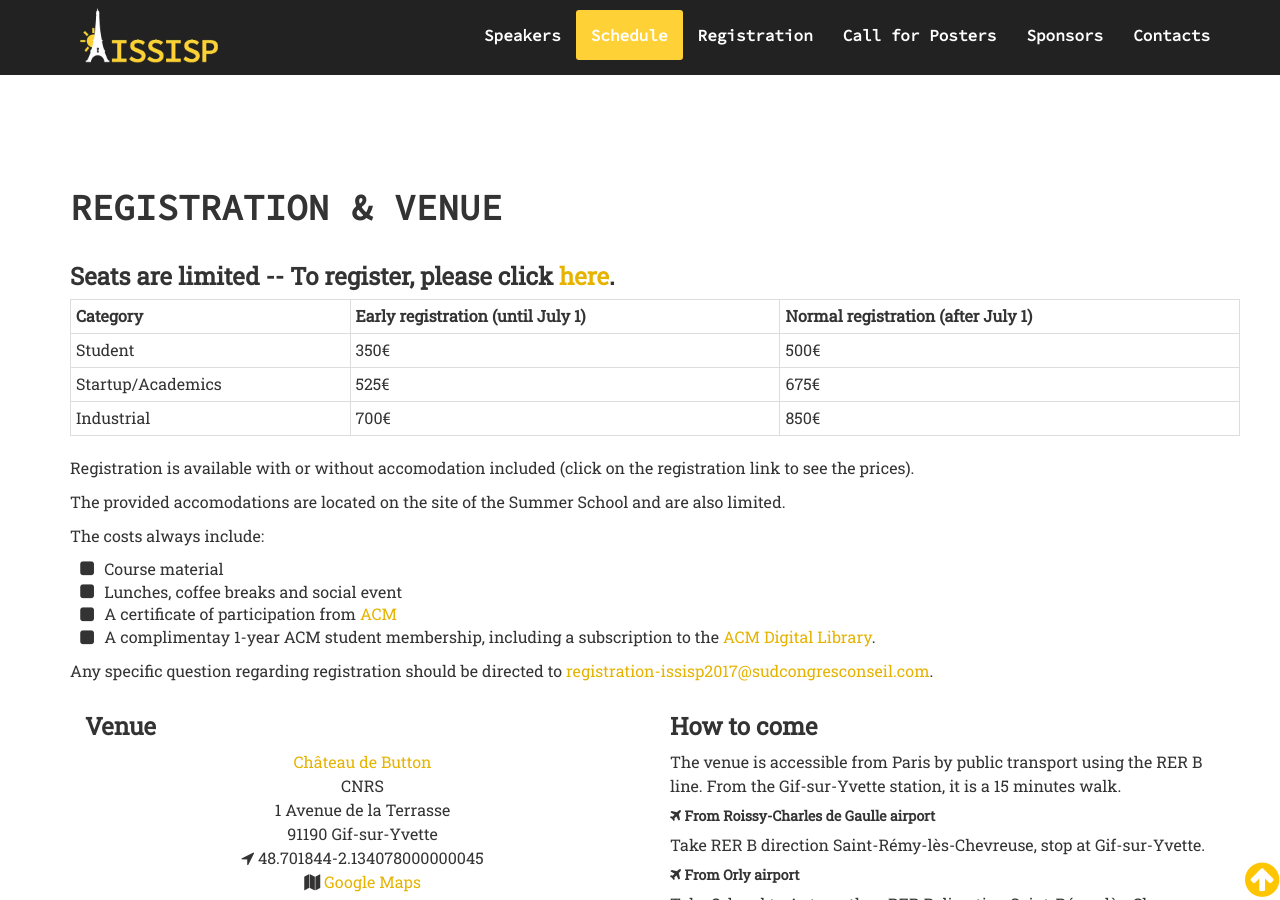
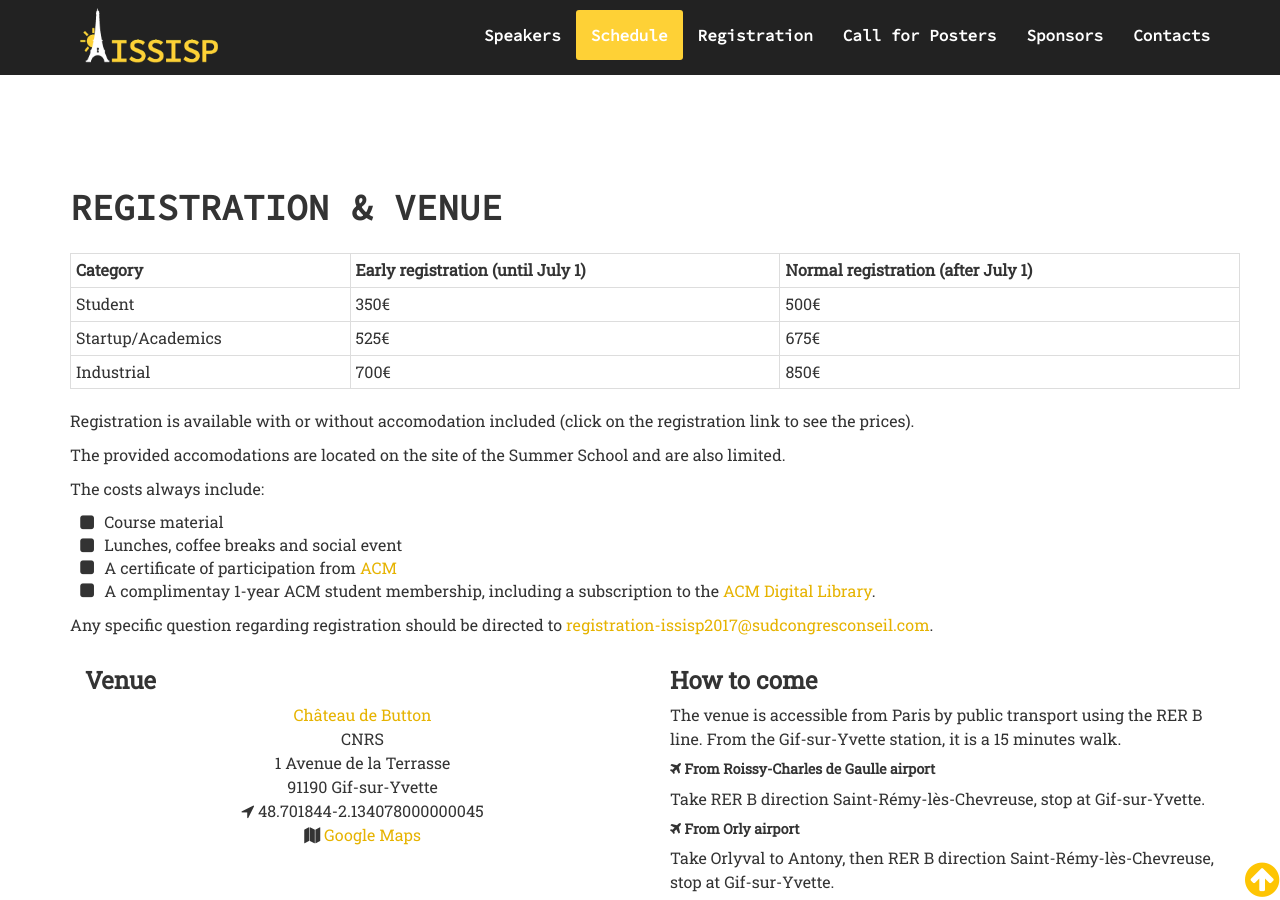
Before and after one commit to issisp2017/issisp2017.github.io, a Jekyll site: the page built from index.md, in a window 1280 px wide and 900 px high, scrolled down 4177 px. Built offline with Jekyll 4.4.1, drawn with Linux system fonts in a browser that asks for light colours; nearby versions of some CDN libraries.

Commit message:
Remove registration info

```diff
--- a/_includes/registration.html
+++ b/_includes/registration.html
@@ -3,9 +3,7 @@
     <div class="row">
       <h1>Registration & Venue</h1>
 
-      <h3>Seats are limited -- To register, please click <a href="https://secure.key4events.com/key4register/register.aspx?e=687&c=5636">here</a>.</h3>
-
-            <table class="table table-bordered table-condensed">
+      <table class="table table-bordered table-condensed">
         <tr>
           <th>Category</th>
           <th>Early registration (until July 1)</th>
```
